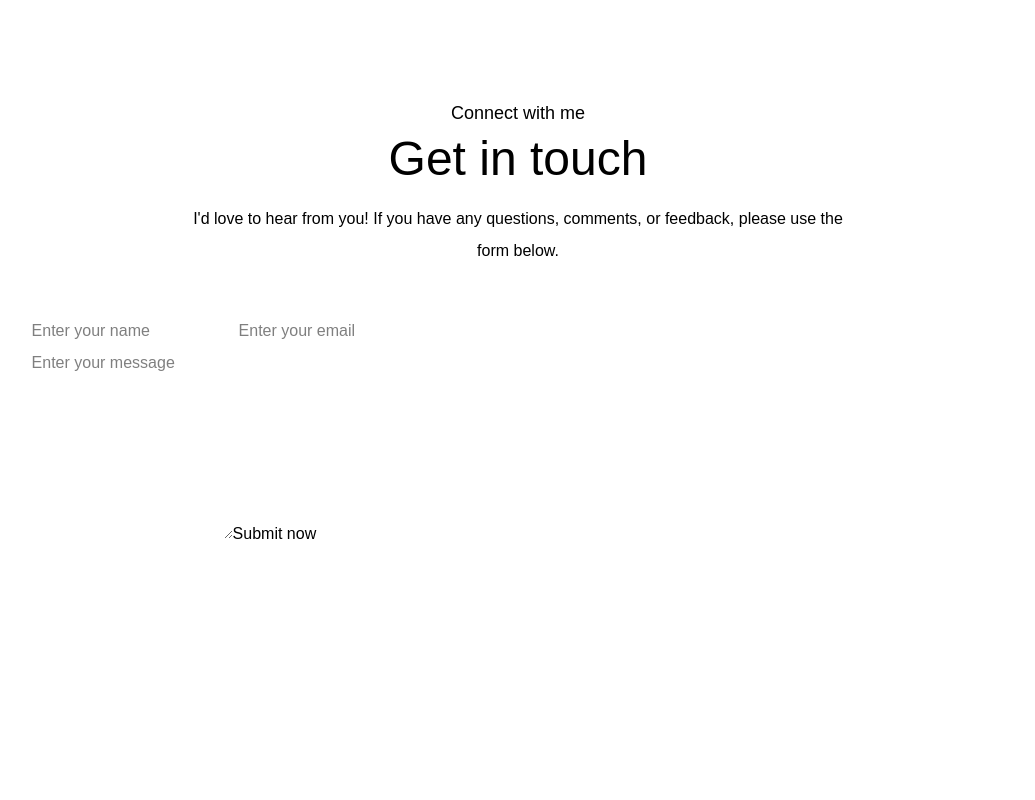
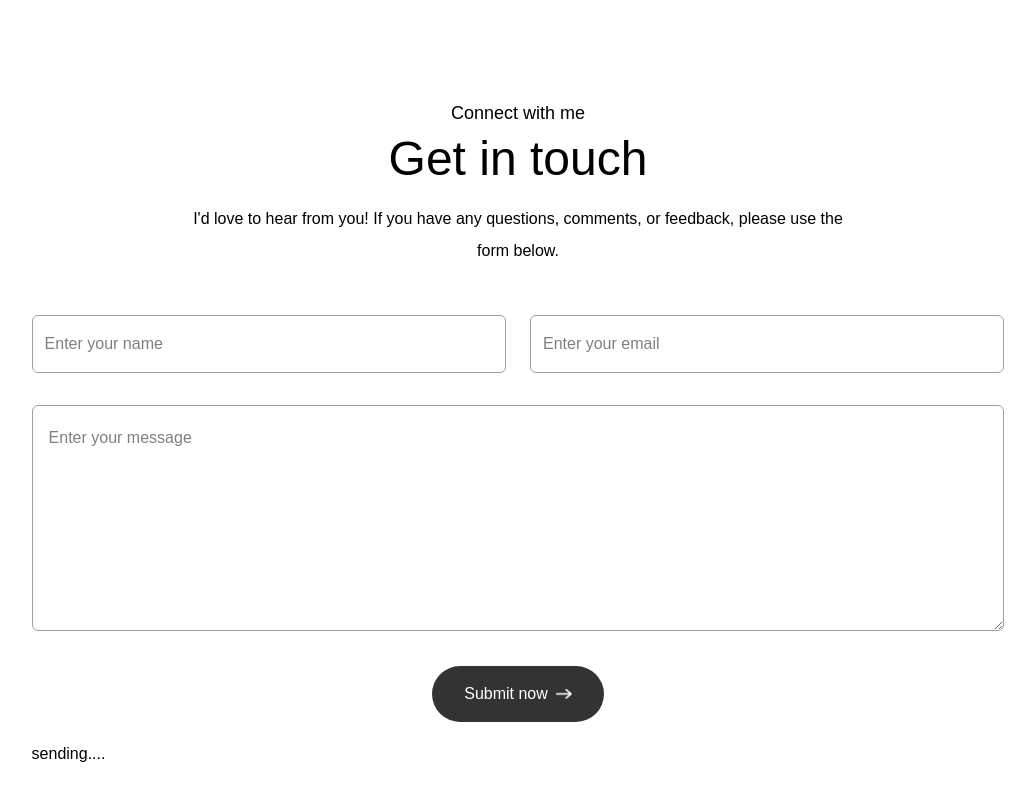
Before and after one commit to HeavenlyProductions/Portfolio, a Next.js app: page / in a window 1280 px wide. Shown: the part 2974-3774 px from the top of the page, without its empty margins (122-1157 px from the left). Before the commit the page ends 3564 px from the top, so only its background shows below. Built offline with nearby package versions, Linux system fonts and the light colour scheme; a web font is replaced by a local one.

Commit message:
Contact form complete

```diff
--- a/app/components/Contact.jsx
+++ b/app/components/Contact.jsx
@@ -1,8 +1,11 @@
+'use client'
+import { assets } from '@/assets/assets'
+import Image from 'next/image'
 import React from 'react'
 
 const Contact = () => {
     return (
-        <div className='w-full px-[12%] py-10 scroll-mt-20 bg-[url("../assets/public/footer-bg-color.png")]
+        <div className='w-full px-[12%] py-10 scroll-mt-20 bg-[url("/footer-bg-color.png")]
          bg-no-repeat bg-cover bg-[legnth: 90%_auto]'>
             <h4 className='text-center mb-2 text-lg font-ovo'>Connect with me</h4>
             <h2 className='text-center text-5xl font-ovo'>Get in touch</h2>
@@ -12,14 +15,27 @@ const Contact = () => {
             </p>
 
             <form>
-                <div>
-                    <input type="text" placeholder='Enter your name' required />
-                    <input type="email" placeholder='Enter your email' required />
+                <div className='grid auto gap-6 mt-10 mb-8'>
+                    <input type="text" placeholder='Enter your name' required
+                        className='flex-1 p-3 outline-none border-[0.5px] border-gray-400
+                        rounded-md bg-white' />
+                    <input type="email" placeholder='Enter your email' required
+                        className='flex-1 p-3 outline-none border-[0.5px] border-gray-400
+                        rounded-md bg-white' />
                 </div>
 
-                <textarea rows='6' placeholder='Enter your message' required></textarea>
+                <textarea rows='6' placeholder='Enter your message' required
+                    className='w-full p-4 outline-none border-[0.5px] border-gray-400
+                    rounded-md bg-white mb-6'></textarea>
 
-                <button type='submit'>Submit now</button>
+                <button type='submit'
+                    className='py-3 px-8 w-max flex items-center justify-between gap-2
+                  bg-black/80 text-white rounded-full mx-auto hover:bg-black
+                    duration-300'>
+                    Submit now <Image src={assets.right_arrow_white} alt='' className='w-4' />
+                </button>
+
+                <p className='mt-4'>sending....</p>
 
             </form>
 
```
